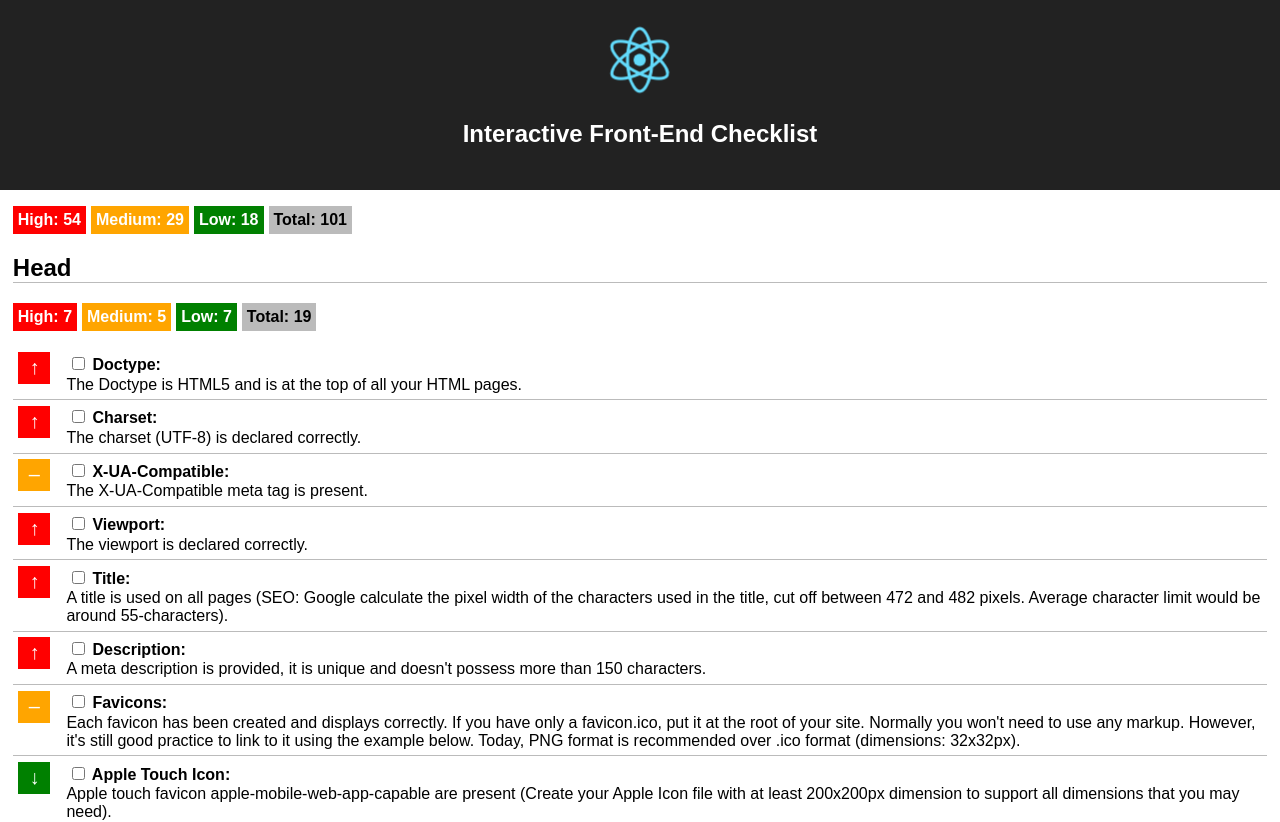
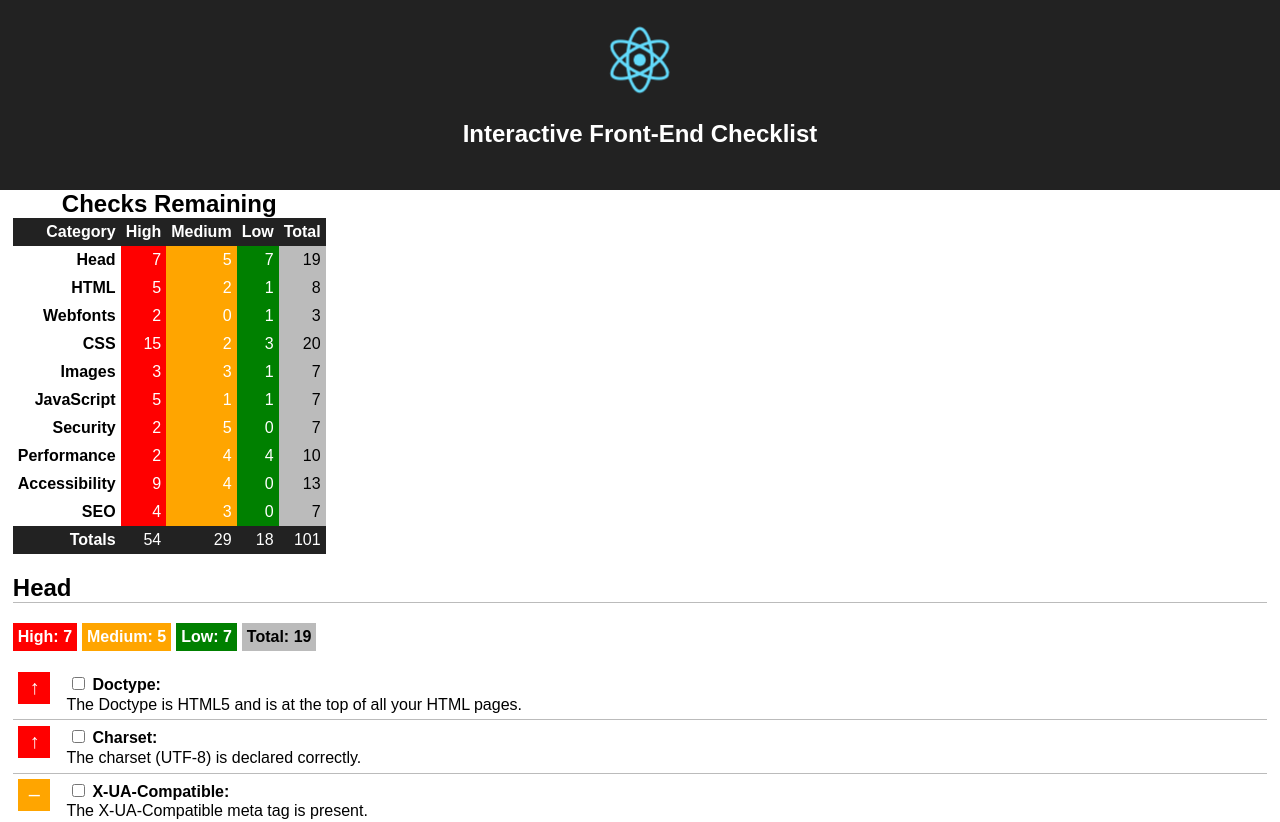
Before and after one commit to grantpalin/interactive-frontend-checklist, a React (Create React App) app: page / in a window 1280 px wide. Shown: the top 822 px of the page. Built offline with nearby package versions, Linux system fonts and the light colour scheme.

Commit message:
Added ability to send check counting data up to the App component for tabulation. Removed display of summary data from the Criteria components as now redundant.

```diff
--- a/src/App.css
+++ b/src/App.css
@@ -38,3 +38,46 @@ footer {
 }
 
 footer a { color: #999; }
+
+.checks-remaining {
+  border-collapse: collapse;
+}
+
+.checks-remaining caption {
+  font-size: 1.5em;
+  font-weight: bold;
+}
+
+.checks-remaining th,
+.checks-remaining td { padding: 5px; }
+
+.checks-remaining thead {
+  background-color: #222;
+  color: white;
+  text-align: right;
+}
+
+.checks-remaining tbody { text-align: right; }
+
+.checks-remaining td.high {
+  background-color: red;
+  color: white;
+}
+.checks-remaining td.medium {
+  background-color: orange;
+  color: white;
+}
+.checks-remaining td.low {
+  background-color: green;
+  color: white;
+}
+.checks-remaining td.total {
+  background-color: #bbb;
+  color: black;
+}
+
+.checks-remaining tfoot {
+  background-color: #222;
+  color: white;
+  text-align: right;
+}
--- a/src/App.js
+++ b/src/App.js
@@ -6,7 +6,50 @@ import Criterion from "./Components/Criterion";
 import './App.css';
 
 class App extends Component {
+  constructor(props) {
+    super(props);
+
+    this.state = {
+      groupTallies: []
+    };
+
+    this.updateGroupTallies = this.updateGroupTallies.bind(this);
+  }
+
+  // used to allow lower-level components - namely, CriteriaGroup instances - to send data updates back upstream for display
+  updateGroupTallies(id, low, medium, high) {
+    let groupTallies = this.state.groupTallies;
+    groupTallies.push({id: id, low: low, med: medium, high: high});
+
+    this.setState({
+      groupTallies: groupTallies
+    });
+  }
+
   render() {
+    // prepare the row data for tabulation
+    const rowData = this.state.groupTallies.map(tally => {
+      return {id: tally.id, low: tally.low, med: tally.med, high: tally.high, total: tally.low + tally.med + tally.high};
+    });
+
+    // create totals data based on the row data
+    const footerData = rowData.reduce((accumulator, current) => {
+      return {low: current.low + accumulator.low, med: current.med + accumulator.med, high: current.high + accumulator.high, total: current.total + accumulator.total}
+    }, {low: 0, med: 0, high: 0, total: 0});
+
+    // generate the table row markup
+    const rows = rowData.map((tally, index) => {
+      return (
+        <tr key={index}>
+          <th scope="row">{tally.id}</th>
+          <td className="high">{tally.high}</td>
+          <td className="medium">{tally.med}</td>
+          <td className="low">{tally.low}</td>
+          <td className="total">{tally.total}</td>
+        </tr>
+      );
+    });
+
     return (
       <div className="app">
         <header className="app-header">
@@ -14,8 +57,33 @@ class App extends Component {
           <h1 className="app-title">Interactive Front-End Checklist</h1>
         </header>
         <main>
+          <table className="checks-remaining">
+            <caption>Checks Remaining</caption>
+            <thead>
+              <tr>
+                <th>Category</th>
+                <th className="high">High</th>
+                <th className="medium">Medium</th>
+                <th className="low">Low</th>
+                <th className="total">Total</th>
+              </tr>
+            </thead>
+            <tbody>
+            {rows}
+            </tbody>
+            <tfoot>
+              <tr>
+                <th scope="row">Totals</th>
+                <td>{footerData.high}</td>
+                <td>{footerData.med}</td>
+                <td>{footerData.low}</td>
+                <td>{footerData.total}</td>
+              </tr>
+            </tfoot>
+          </table>
+
           <Criteria>
-            <CriteriaGroup title="Head">
+            <CriteriaGroup updateMasterTallies={this.updateGroupTallies} title="Head">
               <Criterion priority="high" label="Doctype"              text="The Doctype is HTML5 and is at the top of all your HTML pages." />
               <Criterion priority="high" label="Charset"              text="The charset (UTF-8) is declared correctly." />
               <Criterion priority="med"  label="X-UA-Compatible"      text="The X-UA-Compatible meta tag is present." />
@@ -36,7 +104,7 @@ class App extends Component {
               <Criterion priority="low"  label="Facebook Open Graph"  text="All Facebook Open Graph (OG) are tested and no one is missing or with a false information. Images need to be at least 600 x 315 pixels, 1200 x 630 pixels recommended." />
               <Criterion priority="low"  label="Twitter Card"         text="" />
             </CriteriaGroup>
-            <CriteriaGroup title="HTML">
+            <CriteriaGroup updateMasterTallies={this.updateGroupTallies} title="HTML">
               <Criterion priority="high" label="HTML5 semantic elements" text="HTML5 Semantic Elements are used appropriately (header, section, footer, main...)." />
               <Criterion priority="high" label="Error pages"             text="Error 404 page and 5xx exist. Remember that the 5xx error pages need to have their CSS integrated (no external call on the current server)." />
               <Criterion priority="med"  label="Noopener"                text='In case you are using external links with target="_blank", your link should have a rel="noopener" attribute to prevent tab nabbing. If you need to support older versions of Firefox, use rel="noopener noreferrer".' />
@@ -46,12 +114,12 @@ class App extends Component {
               <Criterion priority="high" label="Link checker"            text="There are no broken links in my page, verify that you don't have any 404 error." />
               <Criterion priority="med"  label="Adblockers test"         text="Your website shows your content correctly with adblockers enabled (You can provide a message encouraging people to disable their adblocker)." />
             </CriteriaGroup>
-            <CriteriaGroup title="Webfonts">
+            <CriteriaGroup updateMasterTallies={this.updateGroupTallies} title="Webfonts">
               <Criterion priority="high" label="Webfont format" text="WOFF, WOFF2 and TTF are supported by all modern browsers." />
               <Criterion priority="high" label="Webfont size"   text="Webfont sizes don't exceed 2 MB (all variants included)." />
               <Criterion priority="low"  label="Webfont loader" text="Control loading behavior with a webfont loader." />
             </CriteriaGroup>
-            <CriteriaGroup title="CSS">
+            <CriteriaGroup updateMasterTallies={this.updateGroupTallies} title="CSS">
               <Criterion priority="high" label="Responsive Web Design"  text="The website is using responsive web design." />
               <Criterion priority="med"  label="CSS print"              text="A print stylesheet is provided and is correct on each page." />
               <Criterion priority="low"  label="Preprocessors"          text="Your page is using a CSS preprocessor (Sass is preferred)." />
@@ -73,7 +141,7 @@ class App extends Component {
               <Criterion priority="high" label="Pixel perfect"          text="Pages are close to pixel perfect. Depending on the quality of the creatives, you may not be 100% accurate, but your page needs to be close to your template." />
               <Criterion priority="high" label="Reading direction"      text="All pages need to be tested for LTR and RTL languages if they need to be supported." />
             </CriteriaGroup>
-            <CriteriaGroup title="Images">
+            <CriteriaGroup updateMasterTallies={this.updateGroupTallies} title="Images">
               <Criterion priority="high" label="Optimization"     text="All images are optimized to be rendered in the browser. WebP format could be used for critical pages (like Homepage)." />
               <Criterion priority="med"  label="Picture/srcset"   text="You use picture/srcset to provide the most appropriate image for the current viewport of the user." />
               <Criterion priority="low"  label="Retina"           text="You provide layout images 2x or 3x, support retina display." />
@@ -82,7 +150,7 @@ class App extends Component {
               <Criterion priority="high" label="Alternative text" text="All <img> have an alternative text which describe the image visually." />
               <Criterion priority="med"  label="Lazy loading"     text=" Images are lazyloaded (A noscript fallback is always provided)." />
             </CriteriaGroup>
-            <CriteriaGroup title="JavaScript">
+            <CriteriaGroup updateMasterTallies={this.updateGroupTallies} title="JavaScript">
               <Criterion priority="high" label="No inline JavaScript" text="You don't have any JavaScript code inline (mixed with your HTML code)." />
               <Criterion priority="high" label="Concatenation"        text="JavaScript files are concatenated." />
               <Criterion priority="high" label="JavaScript files are minified (you can add the .min suffix)." text="JavaScript files are minified (you can add the .min suffix)." />
@@ -91,7 +159,7 @@ class App extends Component {
               <Criterion priority="low"  label="Modernizr"            text="If you need to target some specific features you can use a custom Modernizr to add classes in your <html> tag." />
               <Criterion priority="high" label="ESLint"               text="No errors are flagged by ESLint (based on your configuration or standards rules)." />
             </CriteriaGroup>
-            <CriteriaGroup title="Security">
+            <CriteriaGroup updateMasterTallies={this.updateGroupTallies} title="Security">
               <Criterion priority="med"  label="HTTPS"                                 text="HTTPS is used on every pages and for all external content (plugins, images...)." />
               <Criterion priority="med"  label="HTTP Strict Transport Security (HSTS)" text="The HTTP header is set to 'Strict-Transport-Security'." />
               <Criterion priority="high" label="Cross Site Request Forgery (CSRF)"     text="You ensure that requests made to your server-side are legitimate and originate from your website / app to prevent CSRF attacks." />
@@ -100,7 +168,7 @@ class App extends Component {
               <Criterion priority="med"  label="X-Frame-Options (XFO)"                 text="Protects your visitors against clickjacking attacks." />
               <Criterion priority="med"  label="Content security policy"               text="Defines how content is loaded on your site and from where it is permitted to be loaded. Can also be used to protect against clickjacking attacks." />
             </CriteriaGroup>
-            <CriteriaGroup title="Performance">
+            <CriteriaGroup updateMasterTallies={this.updateGroupTallies} title="Performance">
               <Criterion priority="high" label="Page weight"            text="The weight of each page is between 0 and 500 KB." />
               <Criterion priority="med"  label="Minification"           text="HTML is minified." />
               <Criterion priority="med"  label="Lazy loading"           text="Images, scripts and CSS need to be lazy loaded to improve the response time of the current page (See details in their respective sections)." />
@@ -112,7 +180,7 @@ class App extends Component {
               <Criterion priority="low"  label="Preloading"             text="Resources needed in the current page (e.g. scripts placed at the end of <body>) in advance using preload." />
               <Criterion priority="high" label="Google PageSpeed"       text="All your pages were tested (not only the homepage) and have a score of at least 90/100." />
             </CriteriaGroup>
-            <CriteriaGroup title="Accessibility">
+            <CriteriaGroup updateMasterTallies={this.updateGroupTallies} title="Accessibility">
               <Criterion priority="med"  label="Progressive enhancement"             text="Major functionality like main navigation and search should work without JavaScript enabled." />
               <Criterion priority="med"  label="Color contrast"                      text="Color contrast should at least pass WCAG AA (AAA for mobile)." />
               <Criterion priority="high" label="H1"                                  text="All pages have an H1 which is not the title of the website." />
@@ -127,7 +195,7 @@ class App extends Component {
               <Criterion priority="med"  label="Screen-reader"                       text="All pages were tested in a screen-reader (VoiceOver, ChromeVox, NVDA or Lynx)." />
               <Criterion priority="high" label="Focus style"                         text="If the focus is disabled, it is replaced by visible state in CSS." />
             </CriteriaGroup>
-            <CriteriaGroup title="SEO">
+            <CriteriaGroup updateMasterTallies={this.updateGroupTallies} title="SEO">
               <Criterion priority="high" label="Google Analytics" text="Google Analytics is installed and correctly configured." />
               <Criterion priority="med"  label="Headings"         text="Heading text helps to understand the content in the current page." />
               <Criterion priority="high" label="sitemap.xml"      text="A sitemap.xml exists and was submitted to Google Search Console (previously Google Webmaster Tools)." />
--- a/src/Components/Criteria.css
+++ b/src/Components/Criteria.css
@@ -1,31 +1 @@
 .criteria {}
-
-.priority-counts {
-  list-style-type: none;
-  padding-left: 0;
-}
-
-.priority-count {
-  color: white;
-  display: inline-block;
-  font-weight: bold;
-  padding: 5px;
-}
-
-.priority-count + .priority-count {
-  margin-left: 5px;
-}
-
-.priority-count.high {
-  background-color: red;
-}
-.priority-count.medium {
-  background-color: orange;
-}
-.priority-count.low {
-  background-color: green;
-}
-.priority-count.total {
-  background-color: #bbb;
-  color: black;
-}
--- a/src/Components/Criteria.js
+++ b/src/Components/Criteria.js
@@ -4,49 +4,9 @@ import CriteriaGroup from "./CriteriaGroup";
 import './Criteria.css';
 
 class Criteria extends Component {
-  constructor(props) {
-    super(props);
-
-    // get an array of child elements (CriteriaGroup) for processing
-    const groups = React.Children.toArray(this.props.children);
-
-    // generate per-group priority tallies
-    const levels = groups.map(group => {
-      const children = group.props.children;
-
-      return {
-        low: children.filter(child => { return child.props.priority === 'low' }).length,
-        med: children.filter(child => { return child.props.priority === 'med' }).length,
-        high: children.filter(child => { return child.props.priority === 'high' }).length
-      };
-    });
-
-    // reduce the per-group priority tallies to a single tally per priority
-    const levelCounts = levels.reduce(function(accumulator, currentValue, currentIndex, array) {
-      return {
-        low: accumulator.low + currentValue.low,
-        med: accumulator.med + currentValue.med,
-        high: accumulator.high + currentValue.high
-      }
-    }, {low: 0, med: 0, high: 0});
-
-    // store the tallies in the local state
-    this.state = {
-      low: levelCounts.low,
-      med: levelCounts.med,
-      high: levelCounts.high
-    }
-  }
-
   render() {
     return (
       <div className="criteria">
-        <ul className="priority-counts">
-          {this.state.high > 0 ? <li className="priority-count high">High: {this.state.high}</li> : null }
-          {this.state.med > 0 ? <li className="priority-count medium">Medium: {this.state.med}</li> : null }
-          {this.state.low > 0 ? <li className="priority-count low">Low: {this.state.low}</li> : null }
-          <li className="priority-count total">Total: {this.state.high + this.state.med + this.state.low}</li>
-        </ul>
         {this.props.children}
       </div>
     );
--- a/src/Components/CriteriaGroup.js
+++ b/src/Components/CriteriaGroup.js
@@ -25,6 +25,11 @@ class CriteriaGroup extends Component {
     };
   }
 
+  componentDidMount() {
+    // send new or updated data upstream to the App component for summary display
+    this.props.updateMasterTallies(this.props.title, this.state.low, this.state.med, this.state.high);
+  }
+
   render() {
     return (
       <div className="criteria-group">
@@ -44,6 +49,7 @@ class CriteriaGroup extends Component {
 CriteriaGroup.propTypes = {
   title: PropTypes.string.isRequired,
   children: PropTypes.arrayOf(Criterion).isRequired,
+  updateMasterTallies: PropTypes.func.isRequired
 };
 
 export default CriteriaGroup;
```
